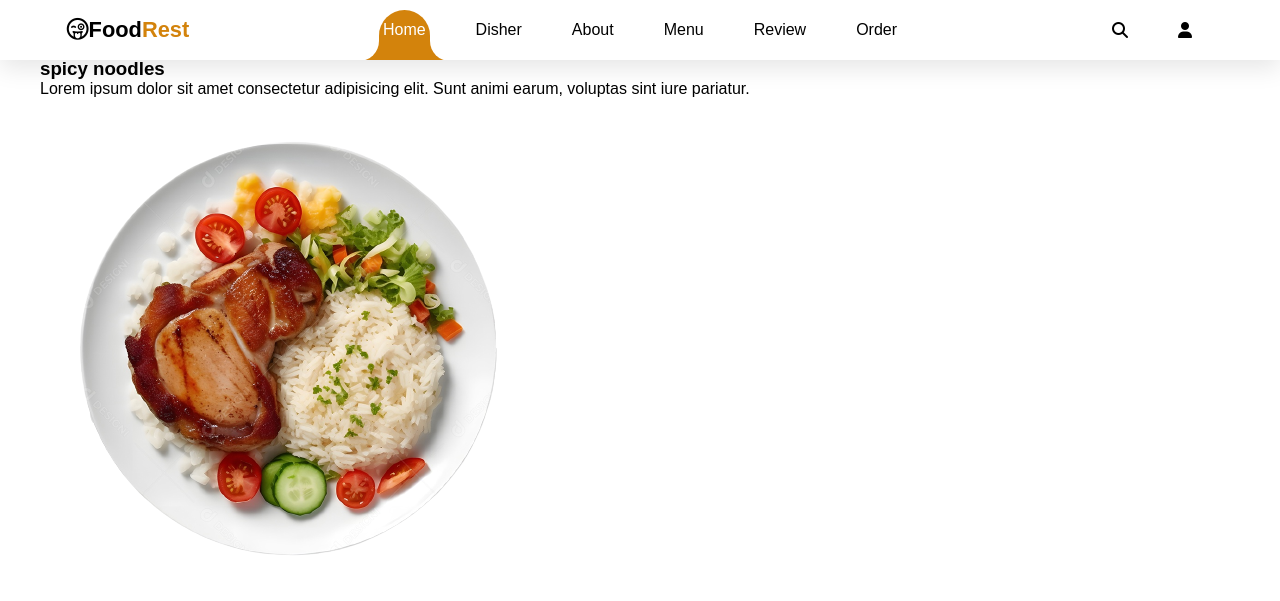
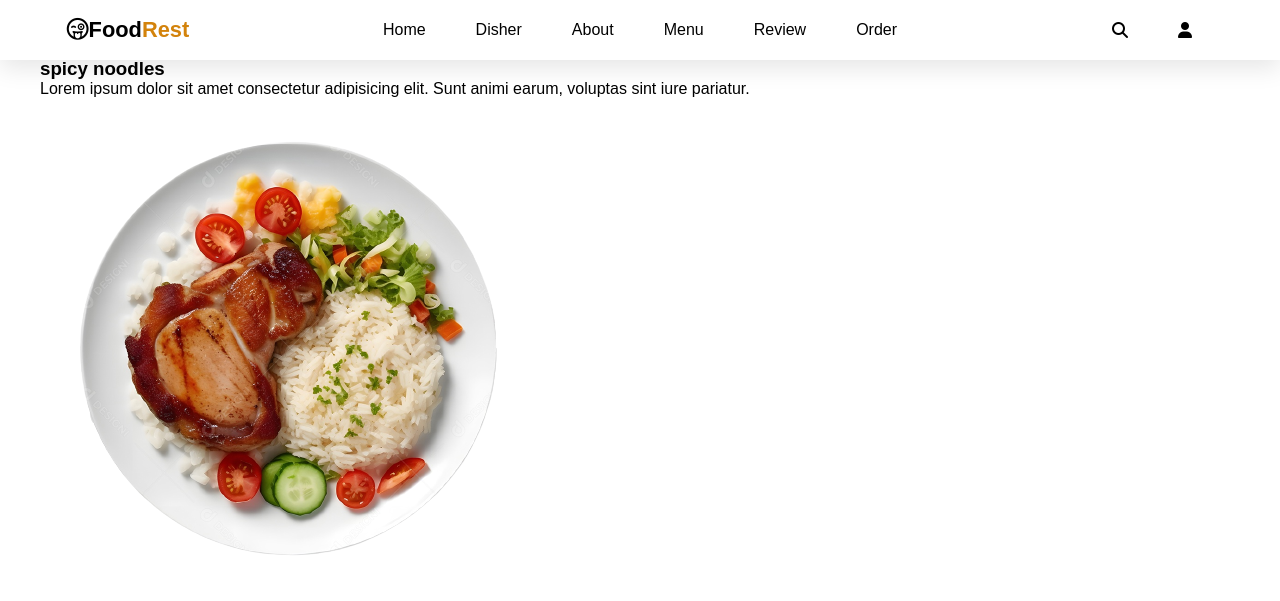
Before and after one commit to carlosAless/FoodRest, a plain HTML site: page index.html in a window 1280 px wide. Drawn offline with Linux system fonts and the light colour scheme; a web font is replaced by a local one.

Commit message:
remoção do efeito de seleção

```diff
--- a/style.css
+++ b/style.css
@@ -117,64 +117,6 @@ ul li {
     height: 100%;
 }
 
-.header nav :where(li, a) {
-    position: relative;
-}
-
-.header nav li.active a::before,
-.header nav li.active a::after {
-    content: '';
-    position: absolute;
-    background-color: var(--orange);
-    z-index: -1;
-}
-
-.header nav li::before,
-.header nav li::after {
-    content: '';
-    position: absolute;
-    height: 100%;
-    width: 30px;
-}
-
-.header nav li.active::before {
-    top: 10px;
-    left: -34px;
-    border-radius: 0 0 20px 0;
-}
-
-
-.header nav li.active::after {
-    top: 10px;
-    left: 110%;
-    border-radius: 0 0 0 20px;
-}
-
-.header nav li.active::before,
-.header nav li.active::after {
-    top: 1px;
-    background: white;
-}
-
-.header nav li.active a::before {
-    top: 10px;
-    left: -10%;
-    width: 120%;
-    height: 100%;
-    border-radius: 30px 30px 0 0;
-}
-
-.header nav li.active a::after {
-    bottom: 0;
-    left: -30px;
-    width: 100px;
-    height: 40%;
-}
-
-.header nav li.active a {
-    color: white;
-}
-
 .animation-toggle-menu{
     position: relative;
 }
```
